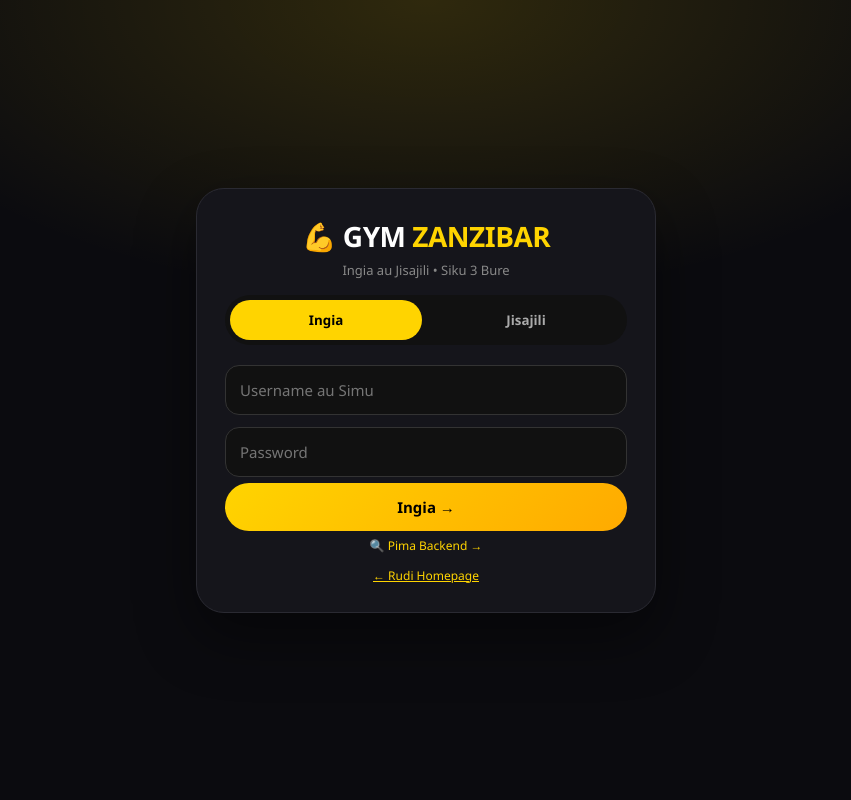
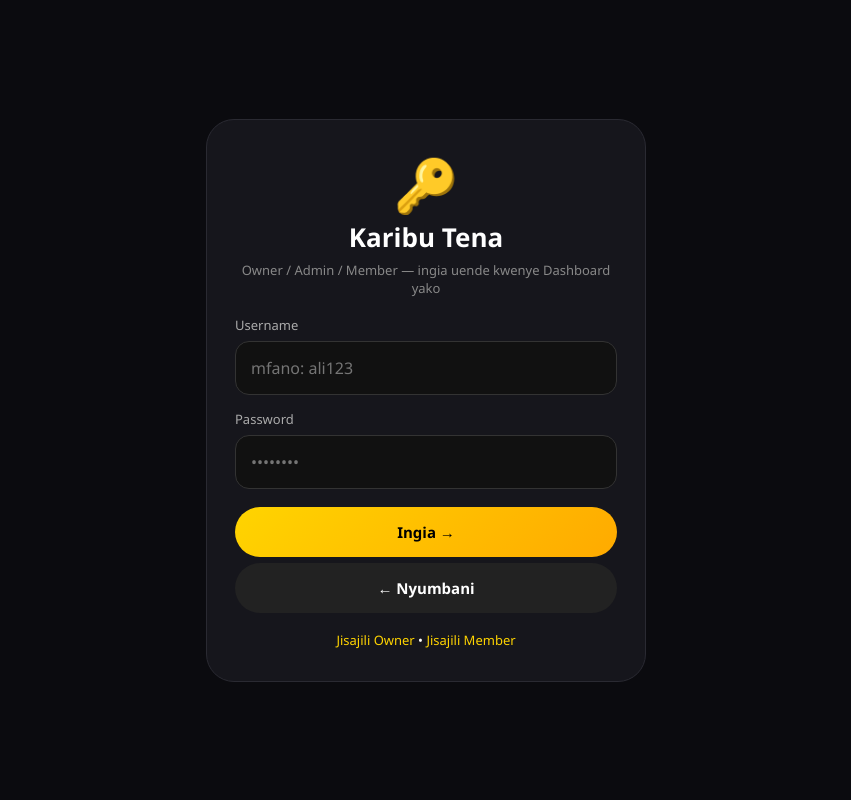
Before and after one commit to khadija05/gym_groups, a web app: page /login.html in a window 1280 px wide. Shown: the whole page, without its empty margins (214-1065 px from the left). Run offline with its HTML, style and script files only (its server is not run), Linux system fonts and the light colour scheme; data that the repository does not hold is empty.

Commit message:
Update login.html

```diff
--- a/src/main/resources/static/login.html
+++ b/src/main/resources/static/login.html
@@ -1,33 +1,33 @@
-<!DOCTYPE html><html lang="sw"><head><meta charset="UTF-8"><meta name="viewport" content="width=device-width,initial-scale=1"><title>Ingia - GYM Zanzibar</title>
+<!DOCTYPE html><html lang="sw"><head><meta charset="UTF-8"><meta name="viewport" content="width=device-width,initial-scale=1"><title>Ingia - GYM</title>
 <style>
-*{box-sizing:border-box;margin:0;padding:0;font-family:'Segoe UI',system-ui}body{background:#0B0B0F;color:#fff;padding:14px;display:flex;align-items:center;justify-content:center;min-height:100vh;background:radial-gradient(600px 300px at 50% 0%,rgba(255,212,0,.15),transparent),#0B0B0F}
-.box{max-width:460px;width:100%;background:rgba(22,22,28,.95);border:1px solid #2A2A32;padding:28px;border-radius:28px;box-shadow:0 24px 60px rgba(0,0,0,.45)}
-.logo{text-align:center;font-size:28px;font-weight:900;letter-spacing:-.5px}.logo span{color:#FFD400}.sub{text-align:center;color:#888;font-size:13px;margin:6px 0 16px}
-.btn-owner{display:block;text-align:center;background:linear-gradient(135deg,#FFD400,#FFAA00);color:#000;padding:15px;border-radius:999px;font-weight:900;text-decoration:none;font-size:15px;margin:14px 0;box-shadow:0 10px 24px rgba(255,212,0,.25)}
-.btn-owner2{display:block;text-align:center;background:#1E1E26;color:#FFD400;border:1px solid #FFD400;padding:13px;border-radius:999px;font-weight:800;text-decoration:none;font-size:14px;margin:10px 0}
-input,select{width:100%;padding:14px;border:1px solid #333;border-radius:14px;margin:6px 0;background:#111;color:#fff;font-size:15px;outline:none}input:focus{border-color:#FFD400}
-.btn{width:100%;padding:14px;border:none;border-radius:999px;font-weight:800;cursor:pointer;font-size:15px}.btn-yellow{background:linear-gradient(135deg,#FFD400,#FFAA00);color:#000}.btn-orange{background:linear-gradient(135deg,#FF6B00,#FF2D00);color:#fff}
-.tabs{display:flex;gap:8px;margin:14px 0;background:#111;padding:5px;border-radius:999px}.tabs button{flex:1;padding:11px;border-radius:999px;border:none;background:transparent;color:#AAA;cursor:pointer;font-weight:700}.tabs button.active{background:#FFD400;color:#000}
-.plan-grid{display:grid;grid-template-columns:repeat(3,1fr);gap:8px;margin:10px 0}.plan{border:2px solid #333;border-radius:16px;padding:12px 6px;text-align:center;cursor:pointer;font-size:12px;background:#111}.plan.sel{border-color:#FFD400;background:#FFD40011}
-.msg{padding:12px;border-radius:12px;font-size:13px;margin:10px 0;display:none;text-align:center}.msg.ok{display:block;background:#25D36622;color:#25D366;border:1px solid #25D366}.msg.err{display:block;background:#FF2D0022;color:#FF6B6B;border:1px solid #FF2D00}
-.modal{position:fixed;inset:0;background:rgba(0,0,0,.75);display:none;align-items:center;justify-content:center;padding:14px;z-index:99}.modal.show{display:flex}.modal-box{background:#1A1A22;border:1px solid #333;width:100%;max-width:420px;padding:24px;border-radius:26px;text-align:center}
-@media(max-width:480px){body{padding:10px}.box{padding:20px 16px;border-radius:22px}.logo{font-size:24px}.plan-grid{gap:6px}.plan{font-size:11px;padding:10px 4px}}
+*{box-sizing:border-box;margin:0;padding:0;font-family:'Segoe UI',system-ui}
+body{background:#0B0B0F;color:#fff;min-height:100vh;display:flex;align-items:center;justify-content:center;padding:14px}
+.box{width:100%;max-width:440px;background:#16161C;border:1px solid #2A2A32;padding:28px;border-radius:28px}
+h2{font-size:26px;text-align:center} .sub{text-align:center;color:#888;font-size:13px;margin:6px 0 16px}
+label{font-size:13px;color:#aaa}
+input{width:100%;padding:15px;border:1px solid #333;border-radius:14px;margin:6px 0 12px;background:#111;color:#fff;font-size:16px;outline:none}input:focus{border-color:#FFD400}
+.btn{width:100%;padding:15px;border:none;border-radius:999px;font-weight:800;cursor:pointer;font-size:15px;margin-top:6px}.btn-yellow{background:linear-gradient(135deg,#FFD400,#FFAA00);color:#000}.btn-dark{background:#222;color:#fff}
+.msg{padding:12px;border-radius:12px;font-size:13px;margin:10px 0;display:none;text-align:center}.msg.err{display:block;background:#FF2D0022;color:#FF6B6B;border:1px solid #FF2D00}
+.links{text-align:center;margin-top:14px;font-size:13px;line-height:2}.links a{color:#FFD400;text-decoration:none}
+@media(max-width:520px){body{padding:10px;align-items:flex-start}.box{padding:20px 16px;border-radius:22px;margin-top:20px}}
 </style></head><body>
-<div class="box"><div class="logo">💪 GYM <span>ZANZIBAR</span></div><p class="sub">Ingia au Jisajili • Siku 3 Bure</p>
-
-<div class="tabs"><button id="tLogin" class="active" onclick="show('login')">Ingia</button><button id="tReg" onclick="show('reg')">Jisajili</button></div>
-<div id="pLogin"><input id="lUser" placeholder="Username au Simu"><input id="lPass" type="password" placeholder="Password"><div id="lMsg" class="msg"></div><button id="loginBtn" class="btn btn-yellow" onclick="login()">Ingia →</button><button onclick="testBackend()" style="background:none;border:none;color:#FFD400;font-size:12px;width:100%;margin-top:6px;cursor:pointer">🔍 Pima Backend →</button></div>
-<div id="pReg" style="display:none"><input id="rFull" placeholder="Jina Kamili"><input id="rUser" placeholder="Username"><input id="rPhone" placeholder="Simu 077..."><input id="rPass" type="password" placeholder="Password"><select id="rGroup"><option value="">Chagua Kikundi</option><option>Gym Stone Town - Jenga Mwili</option><option>Gym Mjini - Punguza Uzito</option><option>Gym Forodhani - Wanawake Tu</option><option>Gym Mjini Magharibi - Wanaume Tu</option></select><select id="rGoal"><option>Kujenga Mwili</option><option>Kupunguza Uzito</option><option>Kuwa na Afya</option><option>Kujenga Misuli</option></select><div class="plan-grid"><div class="plan sel" onclick="selectPlan('JARIBIO',this)"><b>🎁 JARIBIO</b><br>0 TZS</div><div class="plan" onclick="selectPlan('KIDOGO',this)"><b>💪 MWEZI</b><br>30,000</div><div class="plan" onclick="selectPlan('KUBWA',this)"><b>🏆 MWAKA</b><br>300,000</div></div><div id="rMsg" class="msg"></div><button id="regBtn" class="btn btn-orange" onclick="register()">Jisajili →</button><a href="owner.html" class="btn-owner">👑 Owner - Jisajili →</a></div>
-<p style="text-align:center;font-size:12px;margin-top:12px"><a href="index.html" style="color:#FFD400">← Rudi Homepage</a></p></div>
-<div class="modal" id="popupModal"><div class="modal-box"><div id="popupIcon" style="font-size:55px">✅</div><h3 id="popupTitle">Karibu!</h3><p id="popupMsg" style="color:#bbb;white-space:pre-line"></p><div id="popupAction"></div><button class="btn btn-yellow" style="width:100%;margin-top:10px" onclick="closePopup()">SAWA ✓</button></div></div>
+<div class="box"><div style="text-align:center;font-size:52px">🔑</div><h2>Karibu Tena</h2><p class="sub">Owner / Admin / Member — ingia uende kwenye Dashboard yako</p>
+<label>Username</label><input id="u" placeholder="mfano: ali123" autocomplete="username">
+<label>Password</label><input id="p" type="password" placeholder="••••••••" autocomplete="current-password">
+<div id="msg" class="msg"></div><button class="btn btn-yellow" id="btn" onclick="doLogin()">Ingia →</button>
+<button class="btn btn-dark" onclick="location.href='index.html'">← Nyumbani</button>
+<div class="links"><a href="owner.html">Jisajili Owner</a> • <a href="register-member.html">Jisajili Member</a></div></div>
 <script>
-const API_URL='https://gym-groups.onrender.com'; let selectedPlan='JARIBIO',isLoggingIn=false;
-function showPopup(t,m,type='ok',a=''){document.getElementById('popupTitle').textContent=t;document.getElementById('popupMsg').textContent=m;document.getElementById('popupIcon').textContent=type==='ok'?'✅':type==='err'?'❌':type==='lock'?'🔒':'⏳';document.getElementById('popupAction').innerHTML=a;document.getElementById('popupModal').classList.add('show');}
-function closePopup(){document.getElementById('popupModal').classList.remove('show');}
-function showMsg(id,txt,ok=true){let el=document.getElementById(id);el.textContent=txt;el.className='msg '+(ok?'ok':'err');}
-function show(t){document.getElementById('pLogin').style.display=t==='login'?'block':'none';document.getElementById('pReg').style.display=t==='reg'?'block':'none';document.getElementById('tLogin').classList.toggle('active',t==='login');document.getElementById('tReg').classList.toggle('active',t==='reg');}
-function selectPlan(p,el){selectedPlan=p;document.querySelectorAll('.plan').forEach(x=>x.classList.remove('sel'));el.classList.add('sel');}
-async function testBackend(){ try{ let r=await fetch(API_URL+'/api/health'); let t=await r.text(); showPopup('✅ Backend Iko Hai!',t,'ok'); }catch(e){ showPopup('❌ Haijapatikana','Subiri sekunde 30 jaribu tena.','err'); } }
-async function login(){ if(isLoggingIn) return; let u=document.getElementById('lUser').value.trim(); let p=document.getElementById('lPass').value; if(!u||!p){showMsg('lMsg','Jaza username na password.',false);return;} let btn=document.getElementById('loginBtn'); isLoggingIn=true; btn.disabled=true; btn.textContent='⏳ Inaingia...'; let isPhone=/^[0-9+]+$/.test(u); let b=isPhone?{phone:u,password:p}:{username:u,password:p,phone:u}; try{ let r=await fetch(API_URL+'/api/auth/login',{method:'POST',headers:{'Content-Type':'application/json'},body:JSON.stringify(b)}); let d=await r.json(); if(d.success){ localStorage.setItem('gym_user',JSON.stringify(d)); if(d.role==='OWNER') location.href='owner.html'; else if(d.role==='ADMIN') location.href='admin.html'; else location.href='index.html'; return; } showPopup('Imeshindikana',d.message||d.error||'Login imeshindikana.','err'); }catch(e){ showPopup('❌ Backend Haijapatikana','Subiri sekunde 30 jaribu tena.','err'); } finally{ isLoggingIn=false; btn.disabled=false; btn.textContent='Ingia →'; } }
-async function register(){ let btn=document.getElementById('regBtn'); btn.disabled=true; btn.textContent='⏳ Inajisajili...'; let b={name:document.getElementById('rFull').value.trim(),username:document.getElementById('rUser').value.trim(),phone:document.getElementById('rPhone').value.trim(),password:document.getElementById('rPass').value,role:'MEMBER',gymGroup:document.getElementById('rGroup').value,goal:document.getElementById('rGoal').value,plan:selectedPlan}; if(!b.username||!b.password||!b.phone){ showMsg('rMsg','Jaza username, simu na password.',false); btn.disabled=false; btn.textContent='Jisajili →'; return; } try{ let r=await fetch(API_URL+'/api/auth/register',{method:'POST',headers:{'Content-Type':'application/json'},body:JSON.stringify(b)}); let d=await r.json(); if(d.success){ ['rFull','rUser','rPhone','rPass'].forEach(id=>document.getElementById(id).value=''); showPopup('✅ Umejisajili!','Subiri Admin akukubali.','ok'); setTimeout(()=>show('login'),1500); } else showMsg('rMsg',d.message||'Imeshindikana',false); }catch(e){ showMsg('rMsg','❌ Backend haijapatikana.',false); } btn.disabled=false; btn.textContent='Jisajili →'; }
+const API_URL='https://gym-groups.onrender.com';
+async function doLogin(){
+let b={username:document.getElementById('u').value.trim(),password:document.getElementById('p').value};
+if(!b.username||!b.password){let e=document.getElementById('msg');e.textContent='Jaza username na password';e.className='msg err';return;}
+document.getElementById('btn').textContent='⏳ Inaingia...';
+try{let r=await fetch(API_URL+'/api/auth/login',{method:'POST',headers:{'Content-Type':'application/json'},body:JSON.stringify(b)}); let d=await r.json();
+if(d.success){localStorage.setItem('gym_user',JSON.stringify(d)); location.href='dashboard.html';}
+else{let e=document.getElementById('msg');e.textContent='❌ '+d.message;e.className='msg err';}
+}catch(e){let el=document.getElementById('msg');el.textContent='❌ Backend haijapatikana, subiri 30s jaribu tena';el.className='msg err';}
+document.getElementById('btn').textContent='Ingia →';
+}
+document.getElementById('p').addEventListener('keypress',e=>{if(e.key==='Enter')doLogin();});
 </script></body></html>
```
